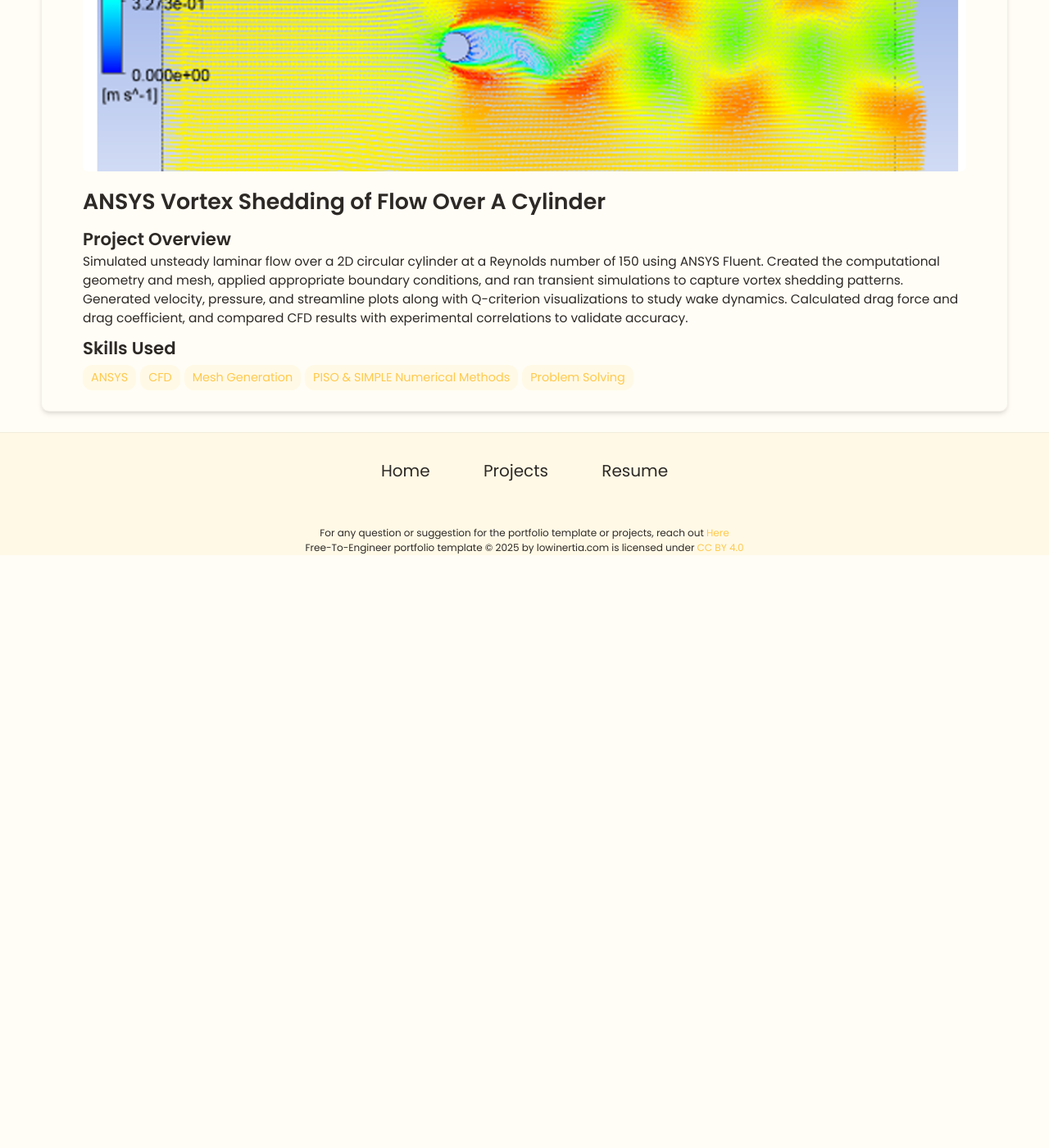
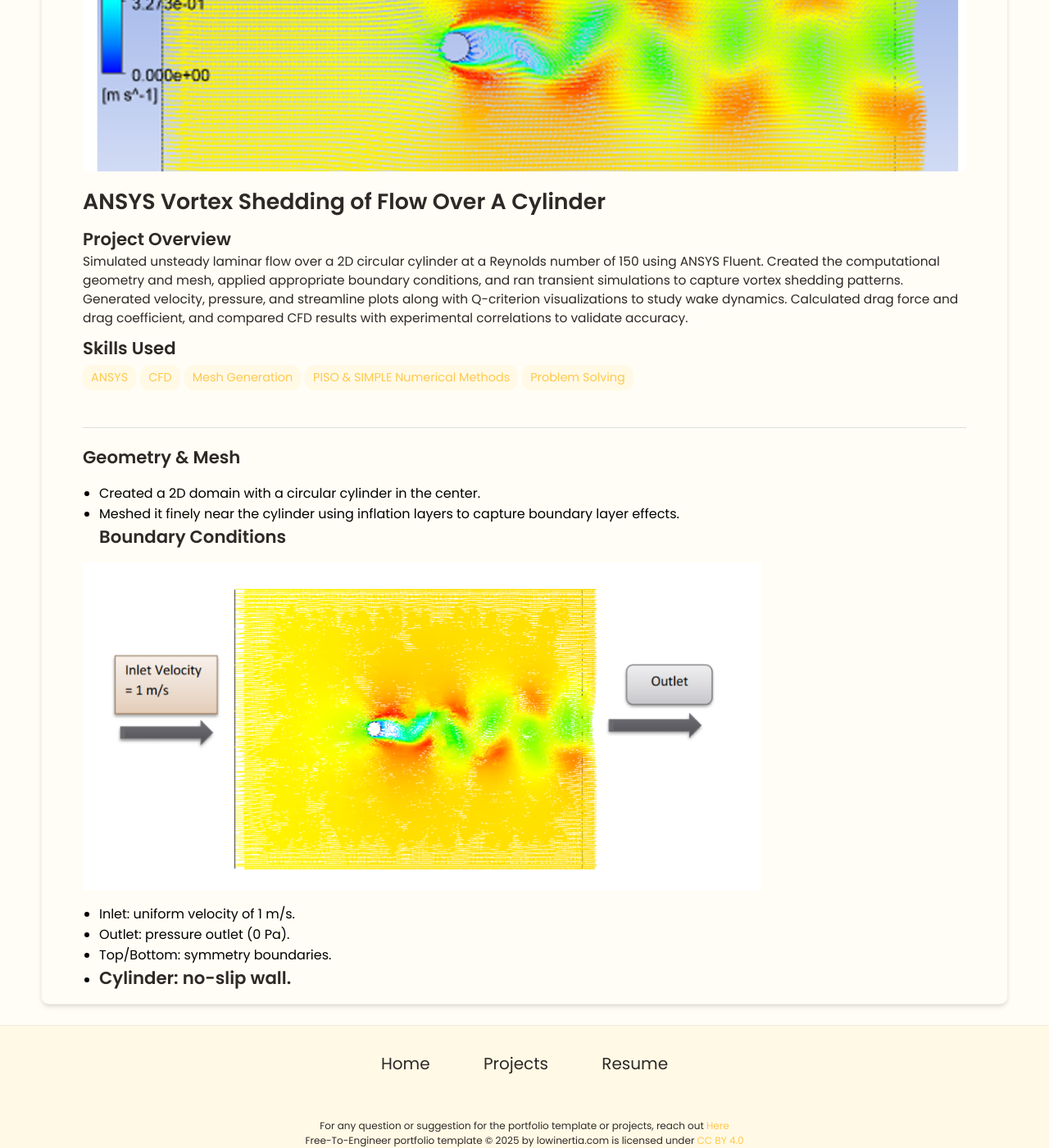
Before and after one commit to AlexanderReinoso5/AlexanderReinoso5.github.io, a Jekyll site: the page built from _projects/ansys/index.md, in a window 1280 px wide and 1400 px high, scrolled down 281 px. Shown: the whole window at 82% size. Built offline with Jekyll 4.4.1, drawn with Linux system fonts in a browser that asks for light colours; before the commit the page ends 958 px from its top, so only the background shows below that.

Commit message:
Update index.md

```diff
--- a/_projects/ansys/index.md
+++ b/_projects/ansys/index.md
@@ -10,3 +10,15 @@ skills:
 - Problem Solving
 main-image: /ansys_1.png
 ---
+
+---
+## Geometry & Mesh
+- Created a 2D domain with a circular cylinder in the center.
+- Meshed it finely near the cylinder using inflation layers to capture boundary layer effects.
+## Boundary Conditions
+{% include image-gallery.html images="ansys_main.png" height="400" %}
+- Inlet: uniform velocity of 1 m/s.
+- Outlet: pressure outlet (0 Pa).
+- Top/Bottom: symmetry boundaries.
+- Cylinder: no-slip wall.
+---
```
